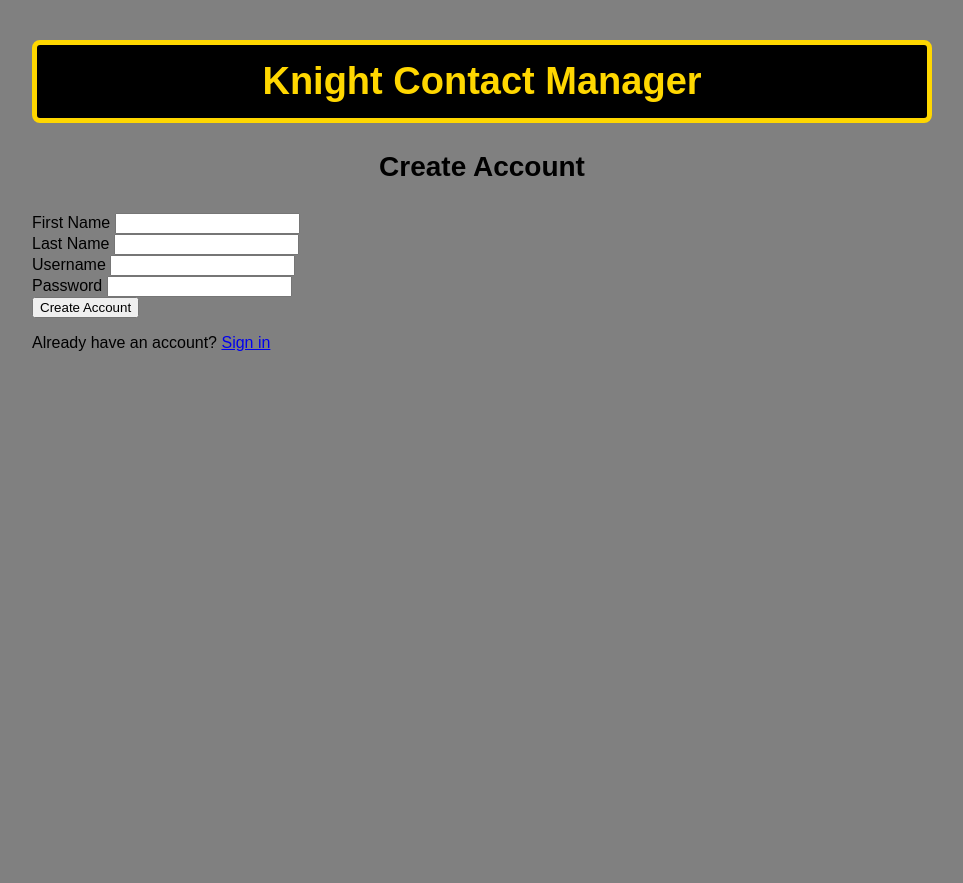
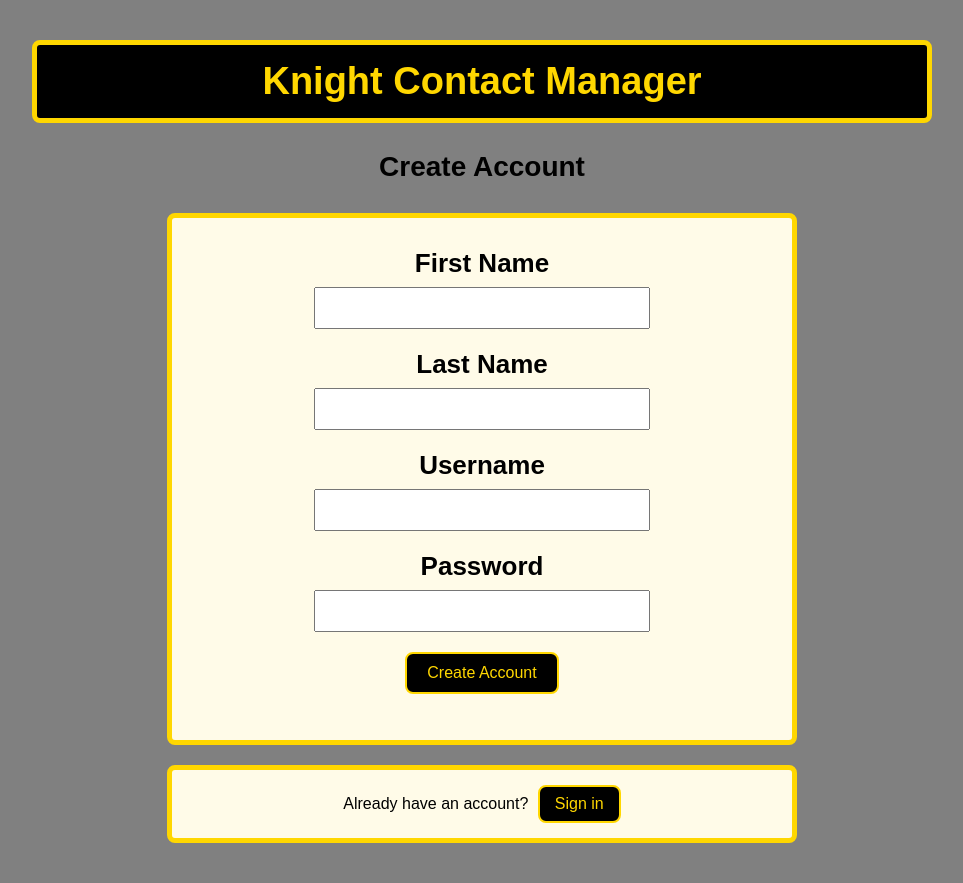
Before and after one commit to JashtonColon/POOSD_small_project, a PHP site: page /register.html in a window 1280 px wide. Shown: the whole page, without its empty margins (158-1121 px from the left). Before the commit the page ends 351 px from the top, so only its background shows below. Run offline with PHP 8.4, Linux system fonts and the light colour scheme.

Commit message:
Update styles.css

```diff
--- a/css/styles.css
+++ b/css/styles.css
@@ -209,3 +209,75 @@ h2 {
 
     text-align: center;
 }
+
+/* For register.html */
+
+#form-register {
+    background-color: #FFFBE8;
+    padding: 30px;
+    border: 5px solid gold;
+    border-radius: 8px;
+
+    width: 70%;
+    margin: 0 auto;
+    box-sizing: border-box;
+
+    text-align: center;
+}
+
+#form-register .field {
+    margin-bottom: 20px;
+}
+
+#form-register label {
+    display: block;
+    margin-bottom: 8px;
+    font-weight: bold;
+    text-align: center;
+    font-size: 26px;
+}
+
+#form-register input {
+    width: 60%;
+    padding: 10px;
+    font-size: 16px;
+    box-sizing: border-box;
+}
+
+#form-register button {
+    background-color: black;
+    color: gold;
+    border: 2px solid gold;
+    border-radius: 8px;
+
+    padding: 10px 20px;
+    font-size: 16px;
+    cursor: pointer;
+}
+
+#form-register + p {
+    background-color: #FFFBE8;
+    padding: 15px;
+    border: 5px solid gold;
+    border-radius: 8px;
+
+    width: 70%;
+    margin: 20px auto 0;
+    box-sizing: border-box;
+
+    text-align: center;
+}
+
+#form-register + p a {
+    display: inline-block;
+
+    background-color: black;
+    color: gold;
+    border: 2px solid gold;
+    border-radius: 8px;
+
+    padding: 8px 15px;
+    margin-left: 5px;
+
+    text-decoration: none;
+}
```
